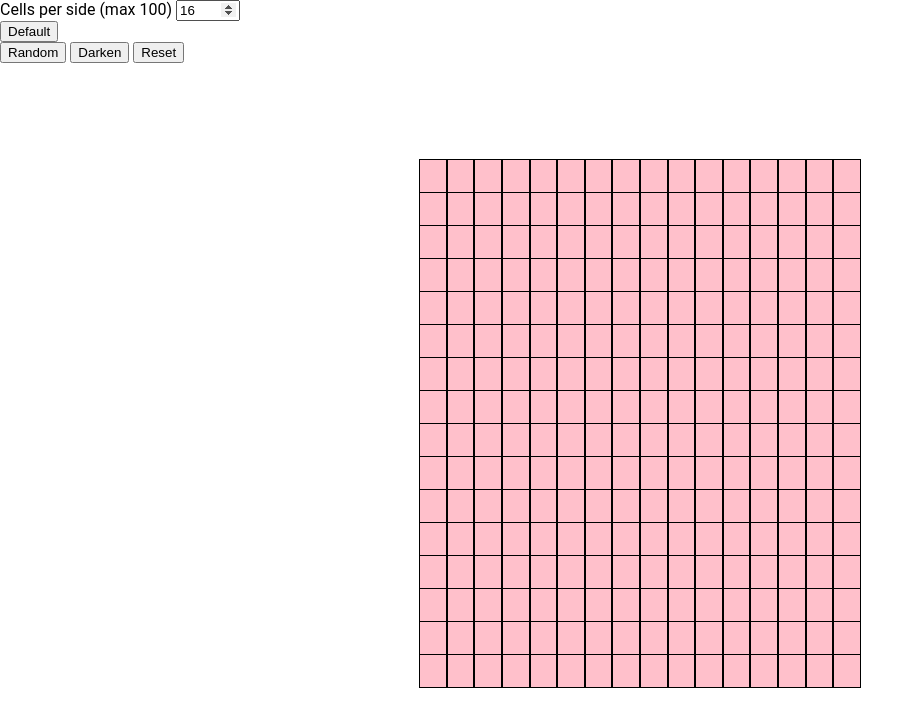
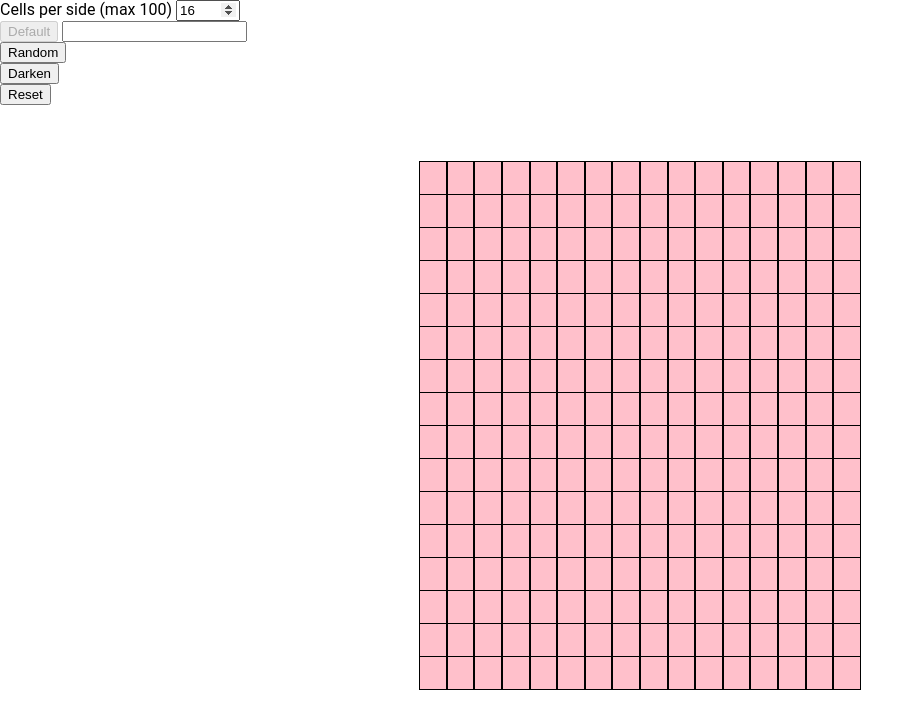
Before and after one commit to davidzxu/odin-etch-a-sketch, a plain HTML site: page index.html in a window 1280 px wide. Shown: the whole page, without its empty margins (0-924 px from the left). Drawn offline with Linux system fonts and the light colour scheme; a web font is replaced by a local one.

Commit message:
Add enabling/disabling of buttons

```diff
--- a/index.html
+++ b/index.html
@@ -14,9 +14,9 @@
             <div class="default-container">
                 <button class="default">Default</button>
             </div>
-            <button class="random">Random</button>
-            <button class="darken">Darken</button>
-            <button class="reset">Reset</button>
+            <div><button class="random">Random</button></div>
+            <div><button class="darken">Darken</button></div>
+            <div><button class="reset">Reset</button></div>
         </div>
         <div class="container"></div>
     </body>
--- a/script.js
+++ b/script.js
@@ -12,6 +12,8 @@ function createGrid(gridSize, width) {
             rows.style.height = width * 2 + "vh";
             defaultMode.addEventListener("click", () => {
                 newGridColor = "rgb(255,0,0,1)";
+                enableButtons();
+                defaultMode.disabled = true;
                 rows.onmouseenter = () => {
                     rows.style["background-color"] = newGridColor;
                 };
@@ -25,12 +27,16 @@ function createGrid(gridSize, width) {
                     "," +
                     randomRGBValue() +
                     ", 1)";
+                enableButtons();
+                randomMode.disabled = true;
                 rows.onmouseenter = () => {
                     rows.style["background-color"] = newGridColor;
                 };
             });
             darkenMode.addEventListener("click", () => {
                 let numOfHovers = 0;
+                enableButtons();
+                darkenMode.disabled = true;
                 rows.onmouseenter = () => {
                     numOfHovers++;
                     rows.style.opacity = 1 - numOfHovers / 5;
@@ -39,6 +45,7 @@ function createGrid(gridSize, width) {
             columns.appendChild(rows);
         }
         container.appendChild(columns);
+        enableButtons();
         if (currentMode === 3) {
             darkenMode.click();
         } else if (currentMode === 2) {
@@ -63,6 +70,12 @@ function randomRGBValue() {
     return Math.floor(Math.random() * 256);
 }
 
+function enableButtons() {
+    defaultMode.disabled = false;
+    randomMode.disabled = false;
+    darkenMode.disabled = false;
+}
+
 const container = document.querySelector(".container");
 const input = document.querySelector("#input");
 const defaultContainer = document.querySelector(".default-container");
@@ -72,6 +85,9 @@ const darkenMode = document.querySelector(".darken");
 const reset = document.querySelector(".reset");
 let gridSize = 16;
 let currentMode = null;
+
+const additionalInput = document.createElement("input");
+defaultContainer.appendChild(additionalInput);
 
 createGrid(gridSize, determineGridWidth(gridSize));
 
--- a/styles.css
+++ b/styles.css
@@ -18,7 +18,7 @@ body {
     justify-content: center;
     align-items: center;
     width: 100vw;
-    height: 90vh;
+    height: 80vh;
 }
 
 .invisible-grid {
```
